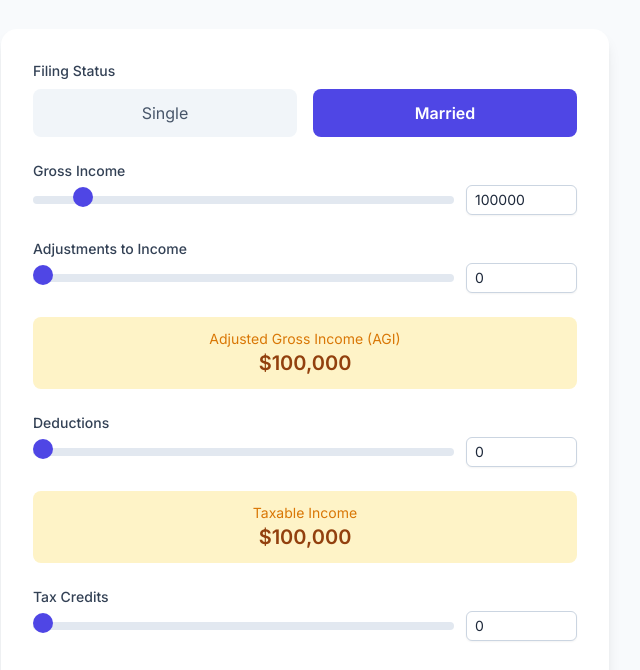
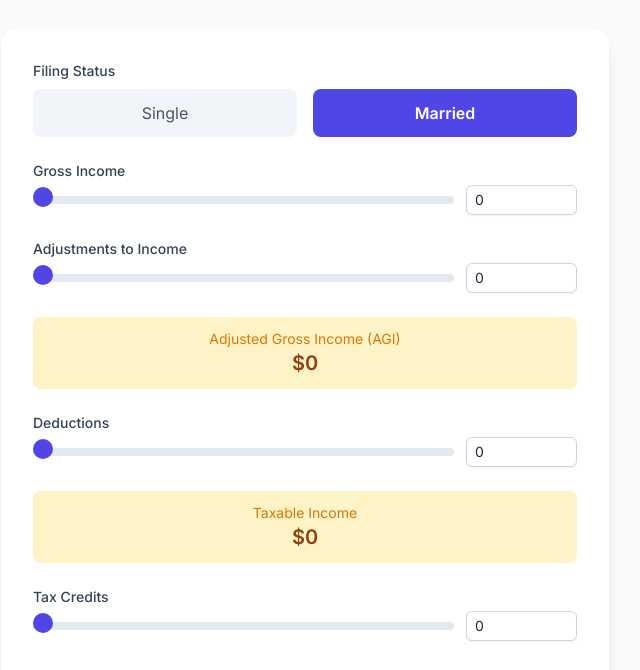
Before and after one commit to ThePraxium/le_prix_de_respirer, a plain HTML site: page index.html in a window 1280 px wide. Shown: the part 107-777 px from the top of the page, without its empty margins (335-975 px from the left). Drawn offline with nearby package versions, Linux system fonts and the light colour scheme.

Commit message:
Update index.html

```diff
--- a/index.html
+++ b/index.html
@@ -101,8 +101,8 @@
                 <div>
                     <label for="income-input" class="block text-sm font-medium text-slate-700 dark:text-slate-300">Gross Income</label>
                     <div class="flex items-center gap-x-3 mt-1">
-                        <input id="income-slider" type="range" min="0" max="1000000" step="1000" value="100000" class="w-full h-2 bg-slate-200 dark:bg-slate-600 rounded-lg appearance-none cursor-pointer">
-                        <input id="income-input" type="number" min="0" max="1000000" step="1000" value="100000" class="w-32 px-2 py-1 bg-white dark:bg-slate-700 border border-slate-300 dark:border-slate-600 rounded-md text-sm shadow-sm focus:outline-none focus:border-indigo-500 focus:ring-1 focus:ring-indigo-500 dark:text-slate-200">
+                        <input id="income-slider" type="range" min="0" max="1000000" step="1000" value="0" class="w-full h-2 bg-slate-200 dark:bg-slate-600 rounded-lg appearance-none cursor-pointer">
+                        <input id="income-input" type="number" min="0" max="1000000" step="1000" value="0" class="w-32 px-2 py-1 bg-white dark:bg-slate-700 border border-slate-300 dark:border-slate-600 rounded-md text-sm shadow-sm focus:outline-none focus:border-indigo-500 focus:ring-1 focus:ring-indigo-500 dark:text-slate-200">
                     </div>
                 </div>
                  <div>
```
